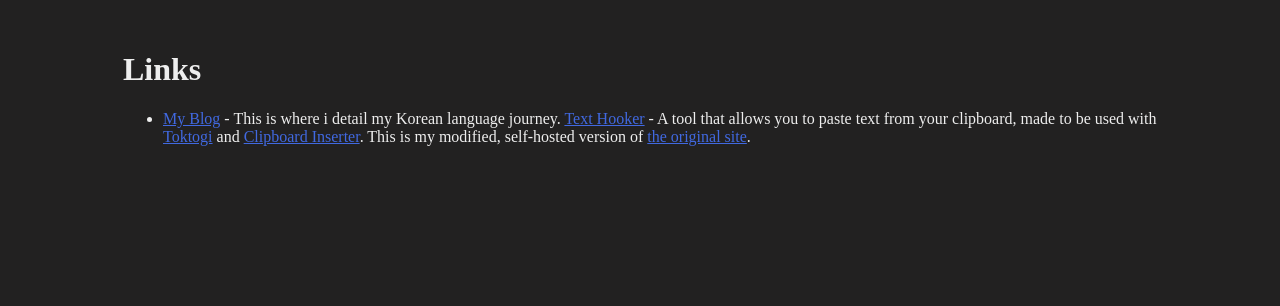
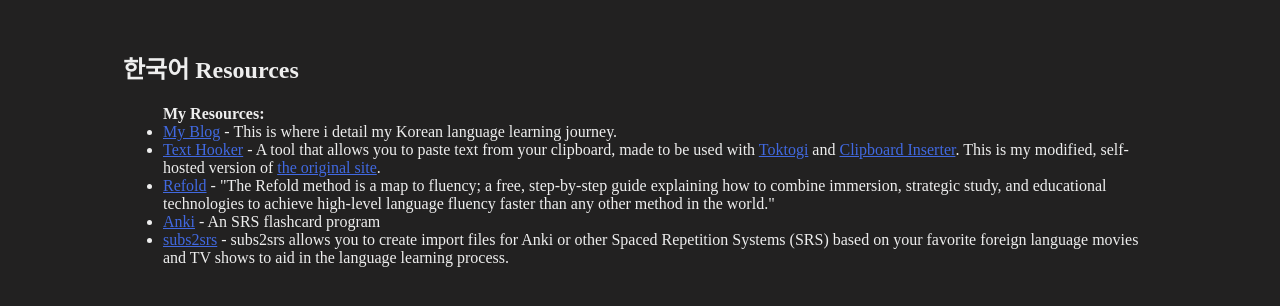
Before and after one commit to Dylrex/dylrex.github.io, a plain HTML site: page index.html in a window 1280 px wide. Drawn offline with Linux system fonts and the light colour scheme.

Commit message:
Update index.html

```diff
--- a/index.html
+++ b/index.html
@@ -7,15 +7,15 @@
 </head>
 
 <body>
-<h1>Links</h1>
-
-
+<h2>한국어 Resources</h2>
 
 <ul>
-<li>
-<a href="2021.html">My Blog</a> - This is where i detail my Korean language journey.
-<a href="texthooker">Text Hooker</a> - A tool that allows you to paste text from your clipboard, made to be used with <a href="https://addons.mozilla.org/en-US/firefox/addon/toktogi/">Toktogi</a> and <a href="https://github.com/kmltml/clipboard-inserter">Clipboard Inserter</a>. This is my modified, self-hosted version of <a href="https://texthooker.com/">the original site</a>.
-</li>
+	<b>My Resources:</b><br>
+<li><a href="2021.html">My Blog</a> - This is where i detail my Korean language learning journey.</li>
+<li><a href="texthooker">Text Hooker</a> - A tool that allows you to paste text from your clipboard, made to be used with <a href="https://addons.mozilla.org/en-US/firefox/addon/toktogi/">Toktogi</a> and <a href="https://github.com/kmltml/clipboard-inserter">Clipboard Inserter</a>. This is my modified, self-hosted version of <a href="https://texthooker.com/">the original site</a>.</li>
+<li><a href="https://refold.la/">Refold</a> - "The Refold method is a map to fluency; a free, step-by-step guide explaining how to combine immersion, strategic study, and educational technologies to achieve high-level language fluency faster than any other method in the world."</li>
+<li><a href="https://apps.ankiweb.net/">Anki</a> - An SRS flashcard program</li>
+<li><a href="http://subs2srs.sourceforge.net/">subs2srs</a> - subs2srs allows you to create import files for Anki or other Spaced Repetition Systems (SRS) based on your favorite foreign language movies and TV shows to aid in the language learning process.</li>
 </ul>
 
 </body>
```
